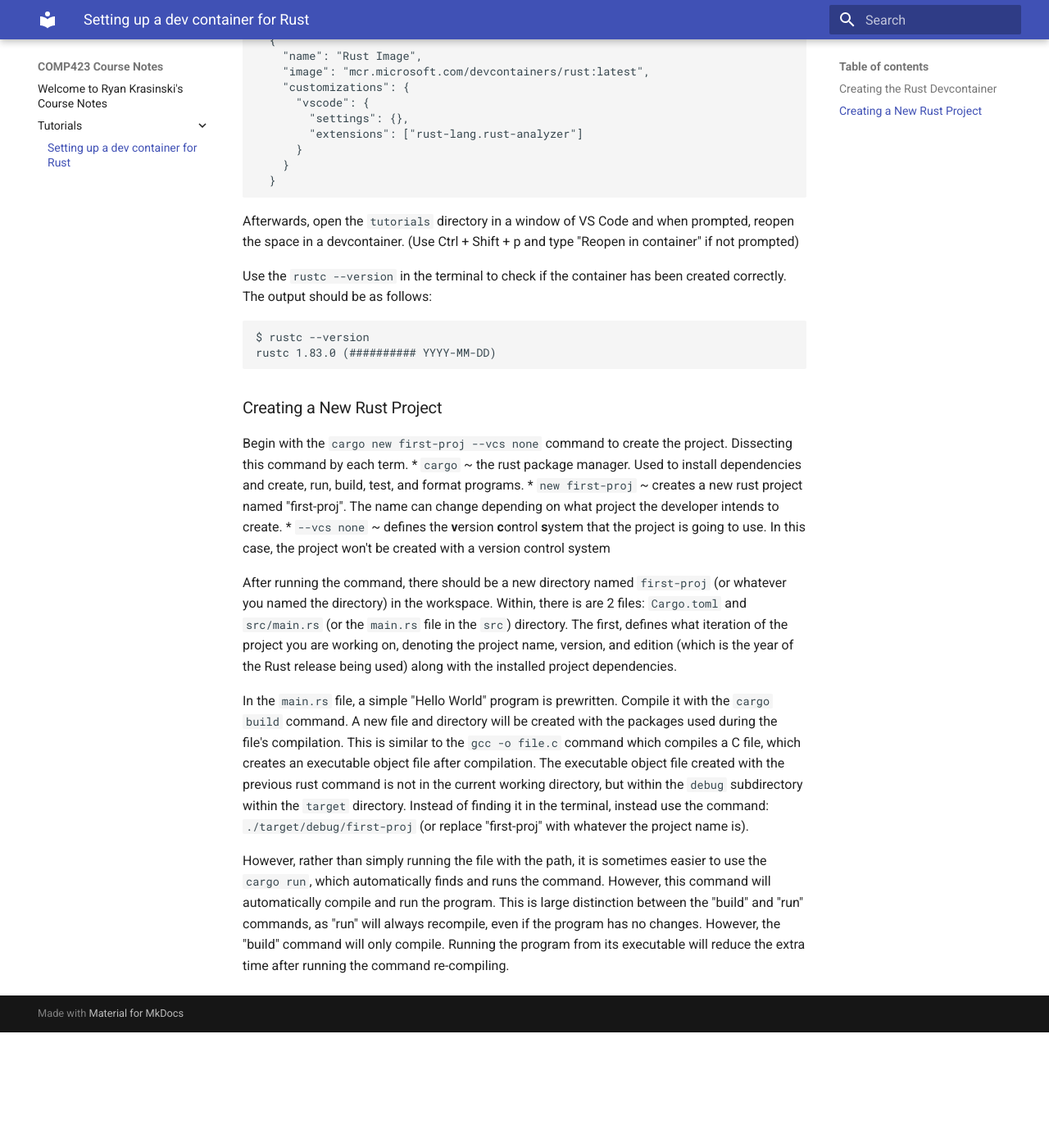
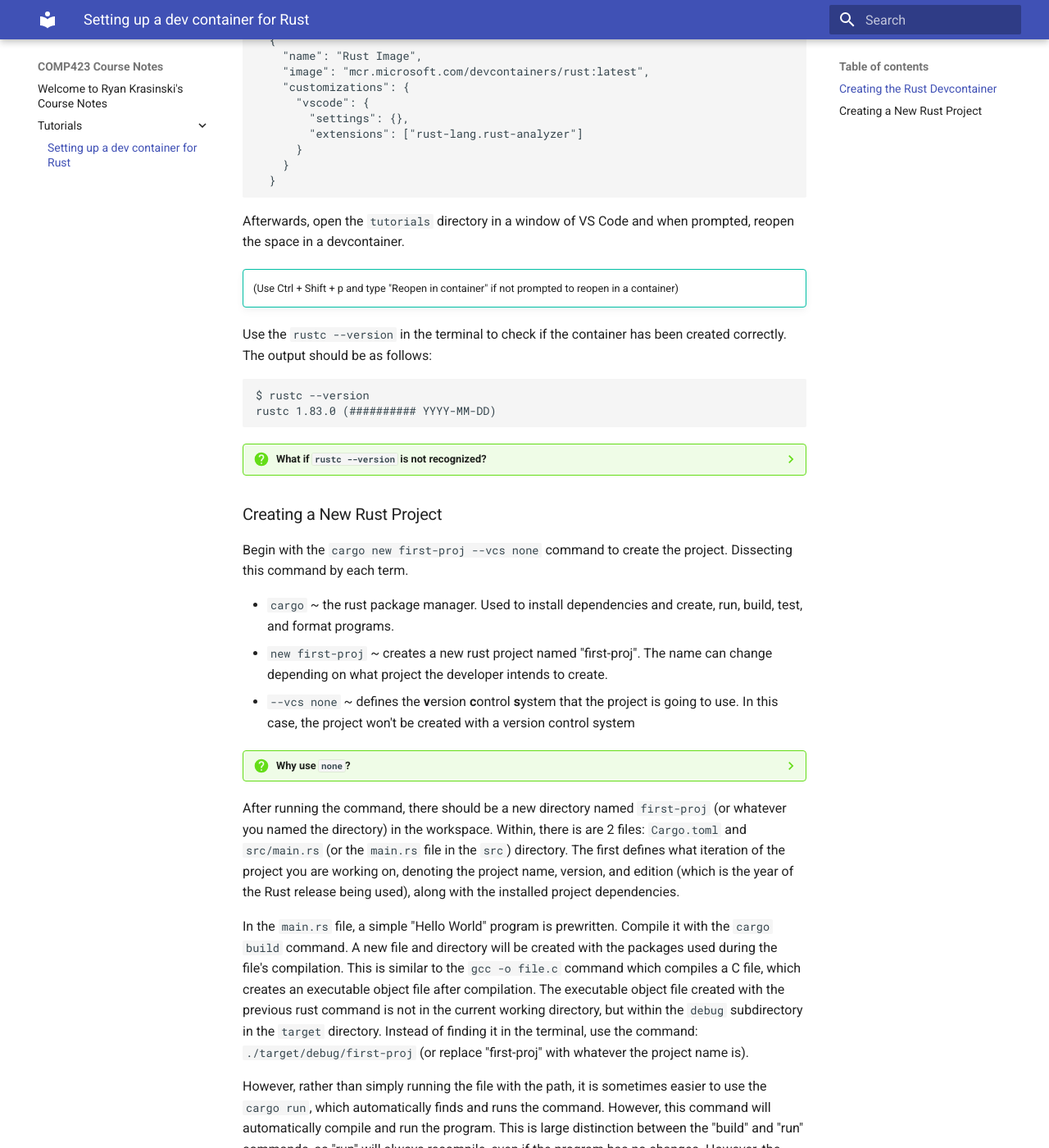
Before and after one commit to RunXPS/comp423-course-notes, an MkDocs documentation site: the page built from docs/tutorials/rust-setup.md, in a window 1280 px wide and 1400 px high, scrolled down 489 px. Shown: the whole window at 82% size. Built offline with MkDocs 1.6.1 and Material for MkDocs 9.7.7, drawn with Linux system fonts in a browser that asks for light colours; before the commit the page ends 1748 px from its top, so only the background shows below that.

Commit message:
Edit bullet list, add admonitions

````diff
--- a/docs/tutorials/rust-setup.md
+++ b/docs/tutorials/rust-setup.md
@@ -26,7 +26,10 @@ In that new file, copy the following code. The **name** is up to the developer,
     }
   }
 ```
-Afterwards, open the `tutorials` directory in a window of VS Code and when prompted, reopen the space in a devcontainer. (Use Ctrl + Shift + p and type "Reopen in container" if not prompted)
+Afterwards, open the `tutorials` directory in a window of VS Code and when prompted, reopen the space in a devcontainer.
+
+!!! tip ""
+    (Use Ctrl + Shift + p and type "Reopen in container" if not prompted to reopen in a container)
 
 Use the `rustc --version` in the terminal to check if the container has been created correctly. The output should be as follows:
 ```
@@ -34,16 +37,23 @@ $ rustc --version
 rustc 1.83.0 (########## YYYY-MM-DD)
 ```
 
+??? question "What if ```rustc --version``` is not recognized?"
+    If ```rustc --version``` does not return the version listed above, refollow the devcontainer steps and ensure you are working in the container.
+
 ### Creating a New Rust Project
 
 Begin with the `cargo new first-proj --vcs none` command to create the project. Dissecting this command by each term.
-* `cargo` ~ the rust package manager. Used to install dependencies and create, run, build, test, and format programs.
-* `new first-proj` ~ creates a new rust project named "first-proj". The name can change depending on what project the developer intends to create.
-* `--vcs none` ~ defines the **v**ersion **c**ontrol **s**ystem that the project is going to use. In this case, the project won't be created with a version control system
 
-After running the command, there should be a new directory named `first-proj` (or whatever you named the directory) in the workspace. Within, there is are 2 files: `Cargo.toml` and `src/main.rs` (or the `main.rs` file in the `src`) directory. The first, defines what iteration of the project you are working on, denoting the project name, version, and edition (which is the year of the Rust release being used) along with the installed project dependencies.
+ - `cargo` ~ the rust package manager. Used to install dependencies and create, run, build, test, and format programs.
+ - `new first-proj` ~ creates a new rust project named "first-proj". The name can change depending on what project the developer intends to create.
+ - `--vcs none` ~ defines the **v**ersion **c**ontrol **s**ystem that the project is going to use. In this case, the project won't be created with a version control system
+
+??? question "Why use ```none```?"
+    This flag will prevent the initialization of a git repository, which is useful if you have handled version control elsewhere or don't need it.
+
+After running the command, there should be a new directory named `first-proj` (or whatever you named the directory) in the workspace. Within, there is are 2 files: `Cargo.toml` and `src/main.rs` (or the `main.rs` file in the `src`) directory. The first defines what iteration of the project you are working on, denoting the project name, version, and edition (which is the year of the Rust release being used), along with the installed project dependencies.
 
 In the `main.rs` file, a simple "Hello World" program is prewritten. Compile it with the `cargo build` command. A new file and directory will be created with the packages used during the file's compilation. This is similar to the `gcc -o file.c` command which compiles a C file, which creates an executable object file after compilation.
-The executable object file created with the previous rust command is not in the current working directory, but within the `debug` subdirectory within the `target` directory. Instead of finding it in the terminal, instead use the command: `./target/debug/first-proj` (or replace "first-proj" with whatever the project name is).
+The executable object file created with the previous rust command is not in the current working directory, but within the `debug` subdirectory in the `target` directory. Instead of finding it in the terminal, use the command: `./target/debug/first-proj` (or replace "first-proj" with whatever the project name is).
 
 However, rather than simply running the file with the path, it is sometimes easier to use the `cargo run`, which automatically finds and runs the command. However, this command will automatically compile and run the program. This is large distinction between the "build" and "run" commands, as "run" will always recompile, even if the program has no changes. However, the "build" command will only compile. Running the program from its executable will reduce the extra time after running the command re-compiling.
````
